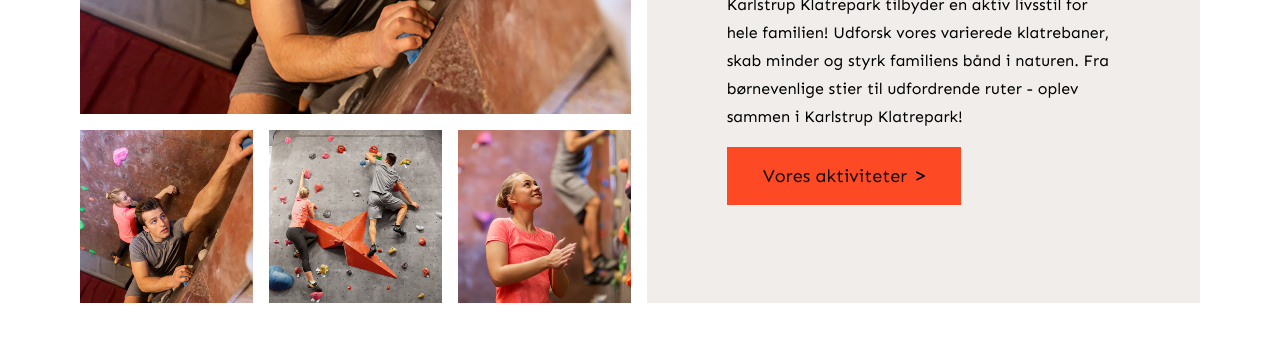
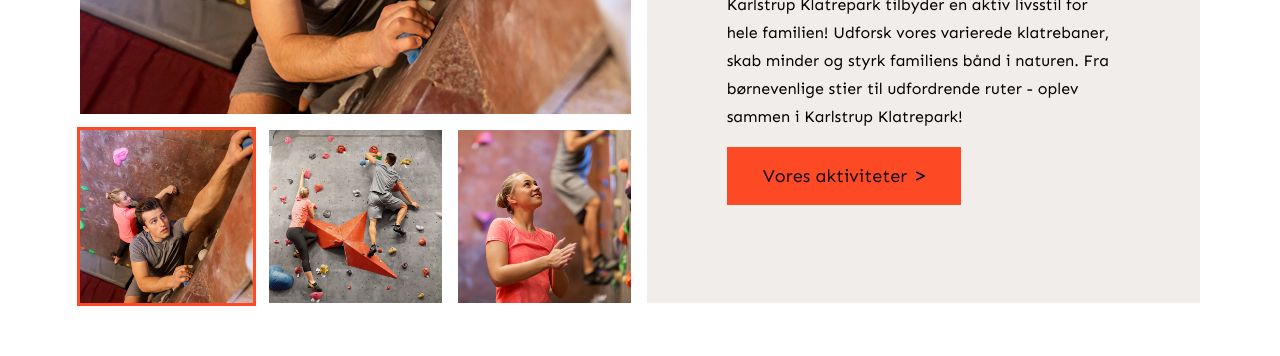
Before and after one commit to TeitoShiota/react-project-converstion, a Next.js app: page / in a window 1280 px wide. Shown: the part 1300-1656 px from the top of the page. Built offline with nearby package versions, Linux system fonts and the light colour scheme.

Commit message:
Added gallery functionality

```diff
--- a/components/NextImg.jsx
+++ b/components/NextImg.jsx
@@ -6,12 +6,21 @@ import Image from 'next/image';
  *
  * @param {string} src - The image source
  * @param {string} alt - The image alt text
+ * @param {number} width - The image width
+ * @param {number} height - The image height
+ * @param {string} className - The image class name
  * @returns - An image component
  */
 
-export default function NextImg({ src, alt }) {
+export default function NextImg({ src, alt, width = 500, height = 500, className = "" }) {
     return (
         // <Image src={src} alt={alt} fill />
-        <Image src={src} alt={alt} width={500} height={500} />
+        <Image
+            src={src}
+            alt={alt}
+            width={width}
+            height={height}
+            className={className}
+            />
     );
 }
--- a/containers/Main/Activities/Gallery.jsx
+++ b/containers/Main/Activities/Gallery.jsx
@@ -1,35 +1,43 @@
+'use client';
+
 import NextImg from "@/components/NextImg";
+import { useState } from "react";
 
 export default function Gallery() {
 
-    // let mainImage = document.querySelector(".main-image img");
-    // let imageArray = document
-    //     .querySelector(".image-array-container")
-    //     .querySelectorAll("img");
-    // imageArray.forEach((element) => element.addEventListener("click", handleClick));
+    const [selected, setSelected ] = useState(0); // 0 is the default value
+
+    function handleClick(index) {
+        setSelected(index);
+    }
+
+    const galleryImages = [
+        "/images/gallery-1.jpg",
+        "/images/gallery-2.jpg",
+        "/images/gallery-3.jpg",
+    ];
 
 
-    function handleClick(event) {
-        mainImage.src = event.target.src;
-        imageArray.forEach((element) => element.classList.remove("selected"));
-        event.target.classList.add("selected");
-    }
 
     return (
         <div className="gallery">
                 <div className="main-image">
-                    <NextImg src="/images/gallery-1.jpg" alt="" />
+                    <NextImg src={galleryImages[selected]} alt="" />
                 </div>
+
                 <div className="image-array-container">
-                    <div className="image-container">
-                        <NextImg className="selected" src="/images/gallery-1.jpg" alt="" />
-                    </div>
-                    <div className="image-container">
-                        <NextImg src="/images/gallery-2.jpg" alt="" />
-                    </div>
-                    <div className="image-container">
-                        <NextImg src="/images/gallery-3.jpg" alt="" />
-                    </div>
+                    {galleryImages.map((image, index) => {
+                        return (
+                            <div className="image-container" key={index} onClick={ () => handleClick(index)}>
+                                <NextImg
+                                    src={image}
+                                    alt=""
+                                    className={ selected == index && "selected" || "" }
+
+                                />
+                            </div>
+                        );
+                    })}
                 </div>
             </div>
     );
--- a/containers/Main/Contact/ContactForm.jsx
+++ b/containers/Main/Contact/ContactForm.jsx
@@ -70,7 +70,7 @@ export default function ContactForm() {
     };
 
     return (
-        <form novalidate>
+        <form noValidate>
                 <input placeholder="Navn" name="name" type="text" />
                     <p className="error-message"></p>
                 <input placeholder="Email" name="email" type="email" />
```
